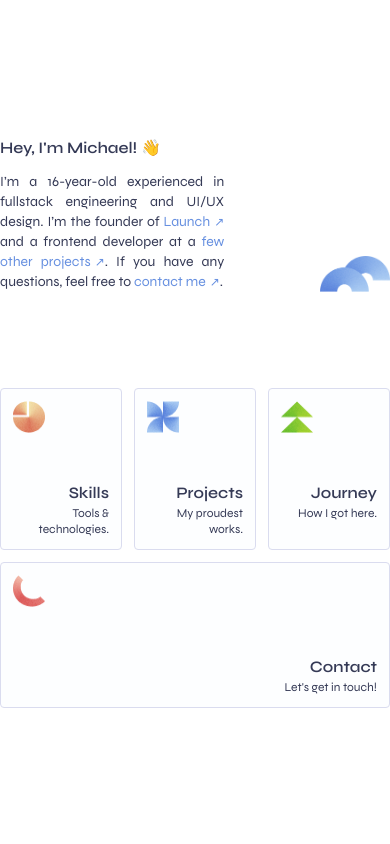
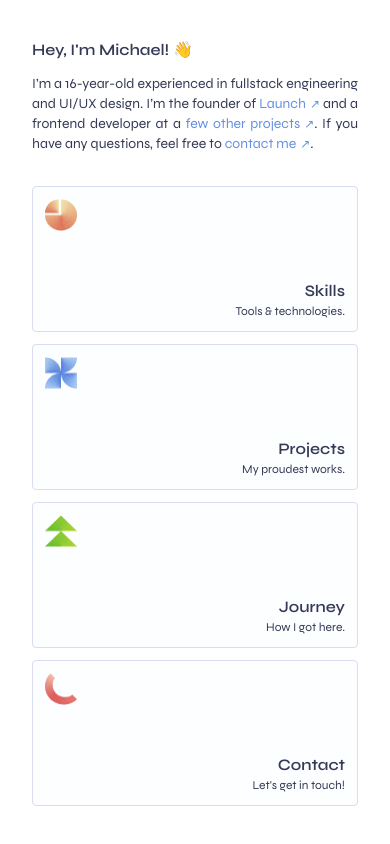
Before and after one commit to MMMJB/go-next-portfolio, a Next.js app: page / in a window 390 px wide. Built offline with nearby package versions, Linux system fonts and the light colour scheme; no server answers.

Commit message:
mobile responsiveness

```diff
--- a/src/app/page.tsx
+++ b/src/app/page.tsx
@@ -47,7 +47,7 @@ export default function Home() {
   }
 
   return (
-    <div className="flex w-full max-w-[600px] flex-col gap-24">
+    <div className="flex w-full max-w-[600px] flex-col gap-8 p-8 sm:gap-24 sm:p-0">
       <div className="flex w-full gap-24">
         <div className="flex flex-col gap-3">
           <h1 className="font-semibold">Hey, I'm Michael! 👋</h1>
@@ -59,7 +59,7 @@ export default function Home() {
             have any questions, feel free to <a href="/contact">contact me</a>.
           </p>
         </div>
-        <div className="flex w-full items-end justify-center">
+        <div className="hidden w-full items-end justify-center sm:flex">
           <img src="/hoops.png" alt="" />
         </div>
       </div>
--- a/src/components/Navigation.tsx
+++ b/src/components/Navigation.tsx
@@ -49,7 +49,7 @@ export function NavigationCard({
 export default function Nav() {
   return (
     <div className="flex flex-col gap-3">
-      <nav className="flex w-full gap-3">
+      <nav className="flex w-full flex-col gap-3 sm:flex-row">
         {navItems.map((item) => (
           <NavigationCard
             key={item.title}
```
